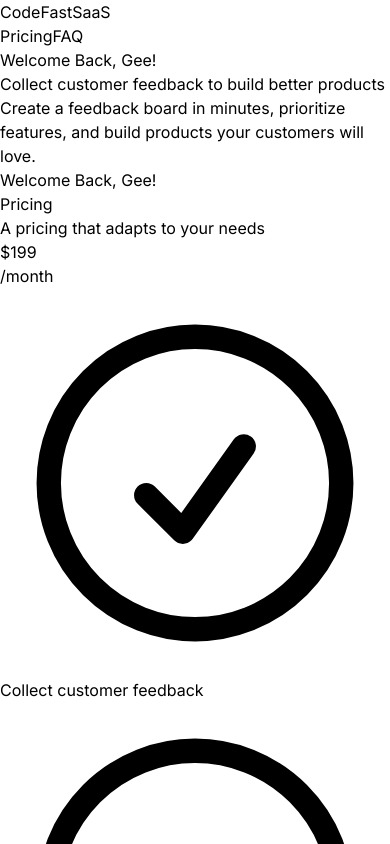
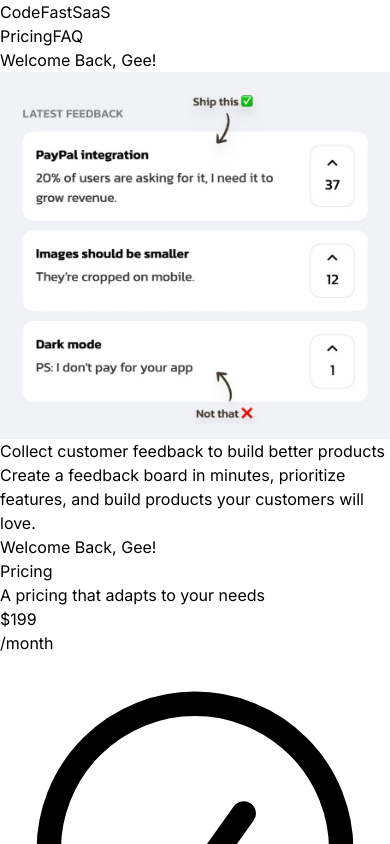
Before and after one commit to Gordonhilljr/codefast-saas, a Next.js app: page / in a window 390 px wide. Shown: the top 844 px of the page. Built offline with nearby package versions, Linux system fonts and the light colour scheme.

Commit message:
More hero changes

```diff
--- a/app/page.js
+++ b/app/page.js
@@ -1,5 +1,7 @@
 import ButtonLogin from "@/components/ButtonLogin";
 import FAQListItem from "@/components/FAQListItem";
+import Image from "next/image";
+import productDemo from "/public/productDemo.jpeg";
 
 export default function Home() {
   const isLoggedIn = true;
@@ -15,7 +17,7 @@
     <main>
       {/* Header */}
       <section className="bg-base-200">
-        <div className="max-w-3xl mx-auto flex justify-between items-center px-8 py-2">
+        <div className="max-w-5xl mx-auto flex justify-between items-center px-8 py-2">
           <div className="font-bold">CodeFastSaaS</div>
           <div className="space-x-4 max-md:hidden">
             <a className="link link-hover" href="#pricing">
@@ -31,7 +33,13 @@
         </div>
       </section>
       {/* HERO*/}
-      <section className="px-8 text-center py-32 max-w-3xl mx-auto">
+      <section className="px-8 text-center lg:text-left py-32 max-w-5xl mx-auto flex flex-col lg:flex-row gap-14 items-center lg:items-start">
+        <Image
+          src={productDemo}
+          alt="Product demo"
+          className="w-96 rounded-xl"
+        />
+        <div>
           <h1 className="text-4xl lg:text-5xl font-extrabold mb-6">
             Collect customer feedback to build better products
           </h1>
@@ -40,6 +48,7 @@
             products your customers will love.
           </div>
           <ButtonLogin isLoggedIn={isLoggedIn} name={name} />
+        </div>
       </section>
       {/*PRICING*/}
       <section className="bg-base-200" id="pricing">
```
Also changed, not shown: public/productDemo.jpeg (added). Lines whose indentation alone changed are shown as unchanged.
